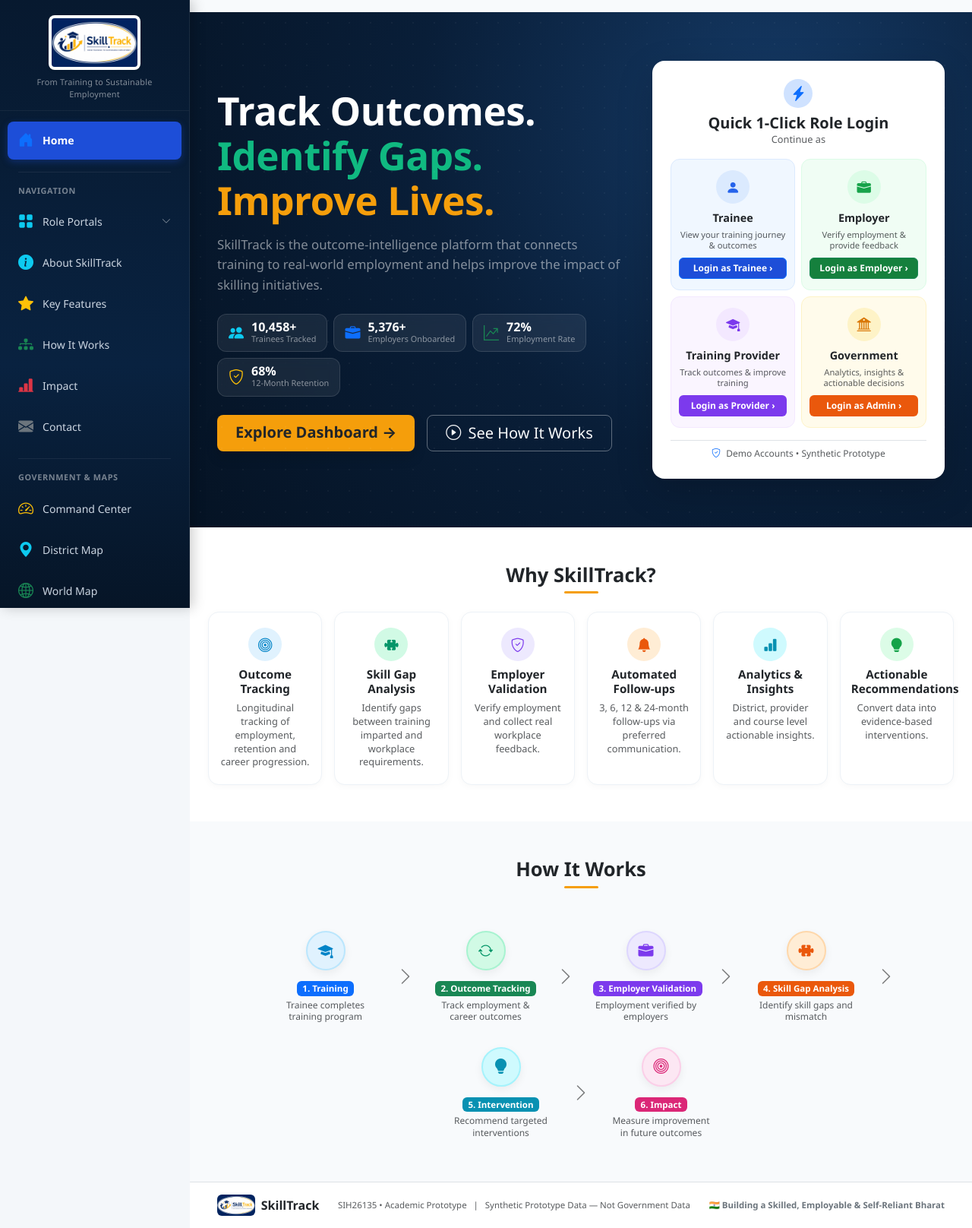
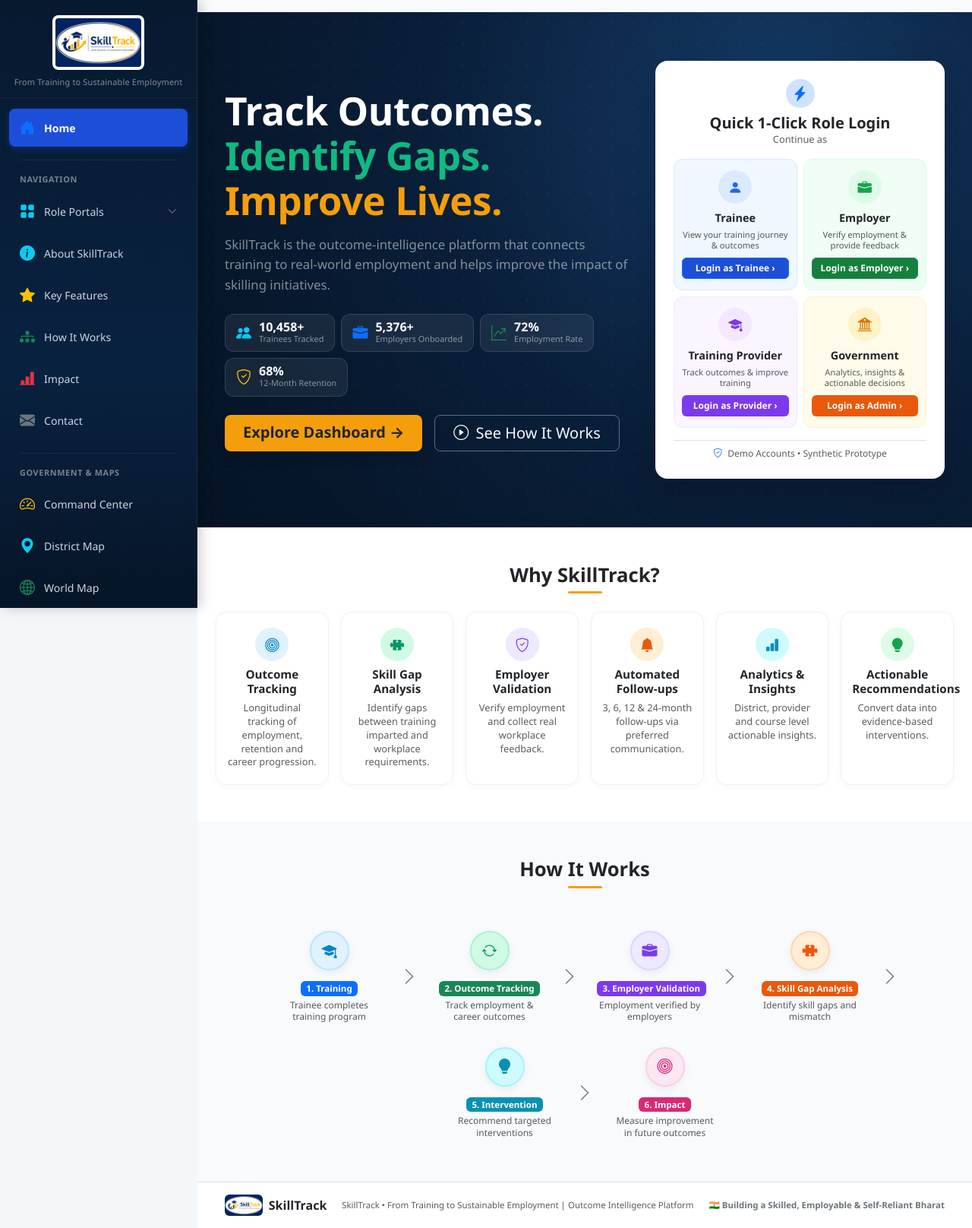
Before and after one commit to sakshigjadhav-03/SkillTrack, a Flask app: page / in a window 1280 px wide. Shown: the whole page at 76% size. Run offline with Flask 3, Linux system fonts and the light colour scheme.

Commit message:
Update sidebar width to 260px and update footer text to SkillTrack Outcome Intelligence Platform

```diff
--- a/frontend/static/css/custom.css
+++ b/frontend/static/css/custom.css
@@ -1,4 +1,5 @@
 :root {
+  --sidebar-width: 260px;
   --primary-gov: #0e385f;
   --primary-dark: #08223a;
   --secondary-accent: #2b70c9;
@@ -184,14 +185,16 @@ footer a:hover {
 }
 
 /* ==========================================================================
-   Fixed Left Sidebar Layout & Responsive Shell
+   Fixed Left Sidebar Layout & Responsive Shell (260px Desktop)
    ========================================================================== */
+.sidebar,
 .app-sidebar {
   position: fixed;
   top: 0;
   left: 0;
   bottom: 0;
-  width: 250px;
+  width: 260px;
+  width: var(--sidebar-width, 260px);
   height: 100vh;
   background: linear-gradient(180deg, #07192f 0%, #092240 60%, #061527 100%);
   color: #e2e8f0;
@@ -205,8 +208,10 @@ footer a:hover {
   transition: transform 0.3s ease;
 }
 
+.main-content,
 .main-content-wrapper {
-  margin-left: 250px;
+  margin-left: 260px;
+  margin-left: var(--sidebar-width, 260px);
   min-height: 100vh;
   display: flex;
   flex-direction: column;
@@ -215,7 +220,7 @@ footer a:hover {
 }
 
 .sidebar-logo-container {
-  padding: 20px 16px 12px 16px;
+  padding: 20px 18px 12px 18px;
   text-align: center;
   border-bottom: 1px solid rgba(255, 255, 255, 0.06);
 }
@@ -233,10 +238,10 @@ footer a:hover {
 }
 
 .sidebar-nav {
-  padding: 14px 10px;
+  padding: 14px 12px;
   display: flex;
   flex-direction: column;
-  gap: 4px;
+  gap: 5px;
 }
 
 .sidebar-nav-item {
@@ -300,14 +305,19 @@ footer a:hover {
 }
 
 @media (max-width: 991.98px) {
+  .sidebar,
   .app-sidebar {
+    width: min(260px, 85vw);
+    width: min(var(--sidebar-width, 260px), 85vw);
     transform: translateX(-100%);
   }
+  .sidebar.show,
   .app-sidebar.show {
     transform: translateX(0);
   }
+  .main-content,
   .main-content-wrapper {
-    margin-left: 0;
+    margin-left: 0 !important;
   }
   .mobile-top-bar {
     display: flex;
--- a/frontend/templates/base.html
+++ b/frontend/templates/base.html
@@ -43,7 +43,7 @@
   </header>
 
   <!-- Fixed Left Sidebar -->
-  <aside class="app-sidebar" id="appSidebar">
+  <aside class="app-sidebar sidebar" id="appSidebar">
     <!-- Logo Container -->
     <div class="sidebar-logo-container">
       <a href="{{ url_for('index') }}" class="text-decoration-none d-block">
@@ -173,7 +173,7 @@
   </aside>
 
   <!-- Main Content Wrapper -->
-  <div class="main-content-wrapper">
+  <div class="main-content-wrapper main-content">
     <!-- Flash Notifications -->
     <div class="container-fluid px-lg-4 px-3 mt-3">
       {% with messages = get_flashed_messages(with_categories=true) %}
@@ -192,6 +192,28 @@
     <main class="flex-grow-1">
       {% block content %}{% endblock %}
     </main>
+
+    <!-- Global Shared Footer -->
+    {% block footer %}
+    <footer class="bg-white border-top py-3 px-lg-4 px-3 mt-auto" id="contact">
+      <div class="container-fluid">
+        <div class="d-flex flex-wrap justify-content-between align-items-center gap-3">
+          <div class="d-flex align-items-center gap-2">
+            <img src="{{ url_for('static', filename='img/skilltrack_logo.jpg') }}" alt="SkillTrack" style="height: 28px;" class="rounded">
+            <span class="fw-bold text-dark fs-6">SkillTrack</span>
+          </div>
+
+          <div class="text-muted small text-center">
+            SkillTrack • From Training to Sustainable Employment | Outcome Intelligence Platform
+          </div>
+
+          <div class="small fw-semibold text-secondary">
+            🇮🇳 Building a Skilled, Employable &amp; Self-Reliant Bharat
+          </div>
+        </div>
+      </div>
+    </footer>
+    {% endblock %}
   </div>
 
   <!-- Bootstrap 5.3 Bundle JS -->
--- a/frontend/templates/index.html
+++ b/frontend/templates/index.html
@@ -319,24 +319,4 @@
     </div>
   </div>
 </section>
-
-<!-- Bottom Footer Bar -->
-<footer class="bg-white border-top py-3 px-lg-4 px-3" id="contact">
-  <div class="container-fluid">
-    <div class="d-flex flex-wrap justify-content-between align-items-center gap-3">
-      <div class="d-flex align-items-center gap-2">
-        <img src="{{ url_for('static', filename='img/skilltrack_logo.jpg') }}" alt="SkillTrack" style="height: 28px;" class="rounded">
-        <span class="fw-bold text-dark fs-6">SkillTrack</span>
-      </div>
-
-      <div class="text-muted small text-center">
-        SIH26135 • Academic Prototype &nbsp;&nbsp;|&nbsp;&nbsp; Synthetic Prototype Data — Not Government Data
-      </div>
-
-      <div class="small fw-semibold text-secondary">
-        🇮🇳 Building a Skilled, Employable &amp; Self-Reliant Bharat
-      </div>
-    </div>
-  </div>
-</footer>
 {% endblock %}
```
